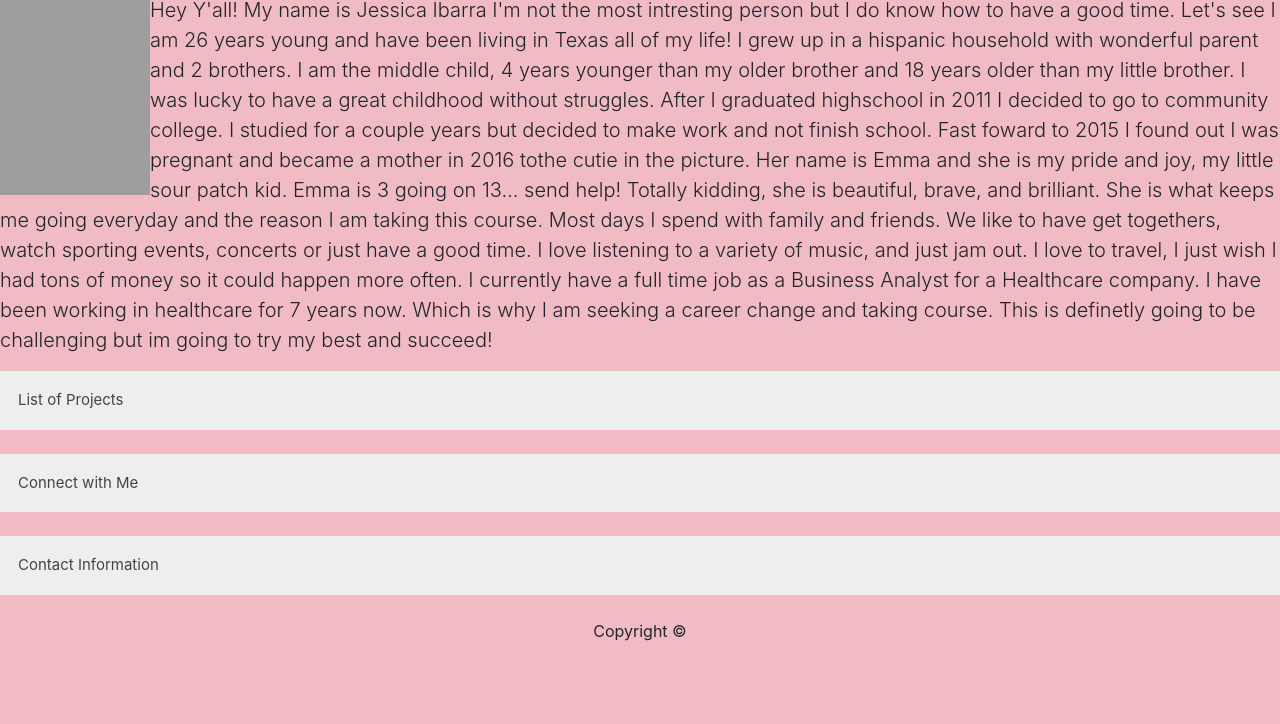
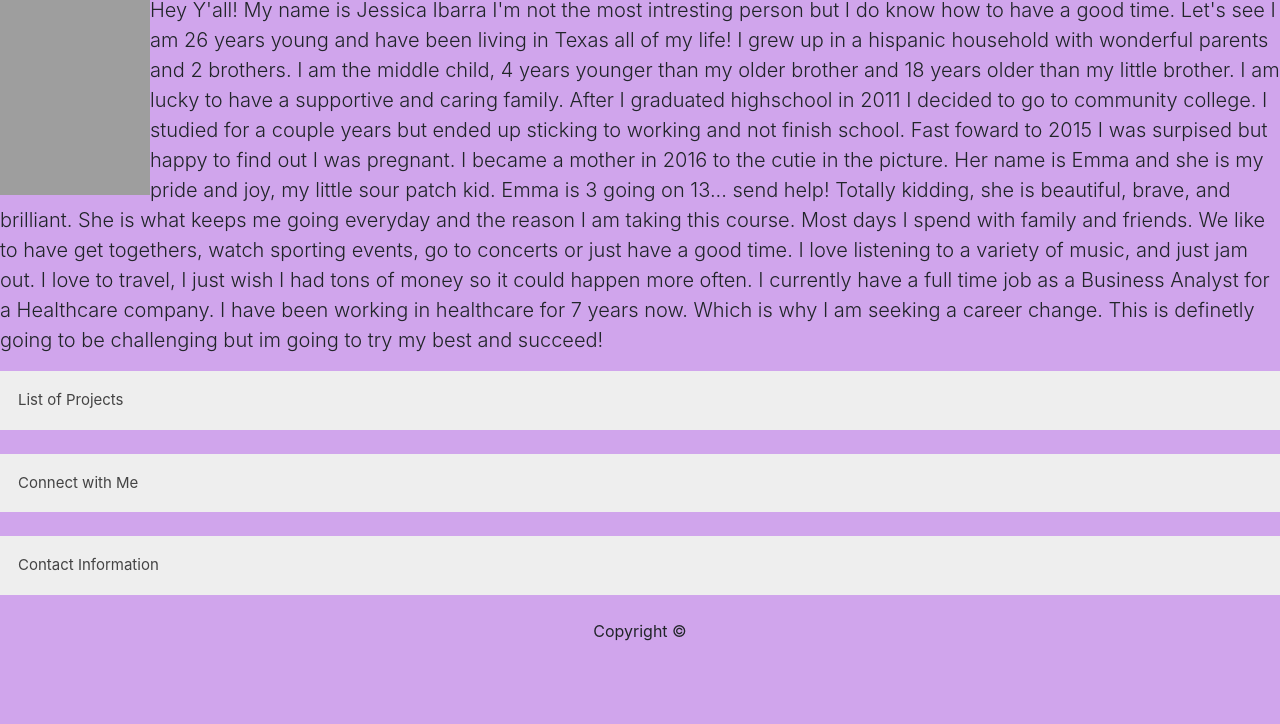
Before and after one commit to jess19ibarra/Portfolio-Update, a plain HTML site: page index.html in a window 1280 px wide. Shown: the part 80-804 px from the top of the page. Drawn offline with nearby package versions, Linux system fonts and the light colour scheme; grey boxes are pictures that could not be loaded.

Commit message:
updates made

```diff
--- a/assets/style.css
+++ b/assets/style.css
@@ -1,6 +1,6 @@
   body {
     position: relative;
-    background-color: rgb(240, 187, 195);
+    background-color: rgb(208, 165, 236);
   }
 
 
--- a/index.html
+++ b/index.html
@@ -25,18 +25,18 @@
         <p class=" lead">
             Hey Y'all! My name is Jessica Ibarra I'm not the most intresting person but I do know how to have a good
             time. Let's see I am 26 years young and have been living in Texas all of my life! I grew up in a hispanic
-            household with wonderful parent and 2 brothers. I am the middle child, 4 years younger than my older brother
-            and 18 years older than my little brother. I was lucky to have a great childhood without struggles. After I
-            graduated highschool in 2011 I decided to go to community college. I studied for a couple years but decided
-            to make work and not finish school. Fast foward to 2015 I found out I was pregnant and became a mother in
-            2016 tothe cutie in the picture. Her name is Emma and she is my pride and joy, my little sour patch kid.
-            Emma is 3 going on 13... send help! Totally kidding, she is beautiful, brave, and brilliant. She is what
-            keeps me going everyday and the reason I am taking this course. Most days I spend with family and friends.
-            We like to have get togethers, watch sporting events, concerts or just have a good time. I love listening to
-            a variety of music, and just jam out. I love to travel, I just wish I had tons of money so it could happen
-            more often. I currently have a full time job as a Business Analyst for a Healthcare company. I have been
-            working in healthcare for 7 years now. Which is why I am seeking a career change and taking course. This is
-            definetly going to be challenging but im going to try my best and succeed!
+            household with wonderful parents and 2 brothers. I am the middle child, 4 years younger than my older
+            brother and 18 years older than my little brother. I am lucky to have a supportive and caring family. After
+            I graduated highschool in 2011 I decided to go to community college. I studied for a couple years but ended
+            up sticking to working and not finish school. Fast foward to 2015 I was surpised but happy to find out I was
+            pregnant. I became a mother in 2016 to the cutie in the picture. Her name is Emma and she is my pride and
+            joy, my little sour patch kid. Emma is 3 going on 13... send help! Totally kidding, she is beautiful, brave,
+            and brilliant. She is what keeps me going everyday and the reason I am taking this course. Most days I spend
+            with family and friends. We like to have get togethers, watch sporting events, go to concerts or just have a
+            good time. I love listening to a variety of music, and just jam out. I love to travel, I just wish I had
+            tons of money so it could happen more often. I currently have a full time job as a Business Analyst for a
+            Healthcare company. I have been working in healthcare for 7 years now. Which is why I am seeking a career
+            change. This is definetly going to be challenging but im going to try my best and succeed!
     </section>
 
     <button type="button" class="collapsible">List of Projects</button>
@@ -58,15 +58,14 @@
     <div class="content">
         <div class="row">
             <p>
-                <div class="col-sm-4">Click the GitHub Logo to visit my Profile!<a
-                        href="https://github.com/jess19ibarra">
+                <div class="col-sm-4">Click the Logo to visit my Profile!<a href="https://github.com/jess19ibarra">
                         <br>
                         <img src="./assets/images/gitlab.png" style="height: 50px; width: 50px;" class="social"
                             alt="GitLab"></a></div>
             </p>
             <br>
             <p>
-                <div class="col-sm-4">Click the LinkedIn Logo to visit my Profile!<a
+                <div class="col-sm-4">Click the Logo to visit my Profile!<a
                         href="https://www.linkedin.com/in/jessica-ibarra-1a2921155">
                         <br>
                         <img src="assets/images/link.png" style="height: 50px; width: 50px;" class="social"
@@ -74,7 +73,7 @@
             </p>
             <br>
             <p>
-                <div class="col-sm-4">Click the Stack Overflow Logo to visit my Profile!<a
+                <div class="col-sm-4">Click the Logo to visit my Profile!<a
                         href="https://stackexchange.com/users/16462499/jessica-ibarra">
                         <br>
                         <img src="assets/images/stack.png" style="height: 50px; width: 50px;" class="social"
```
